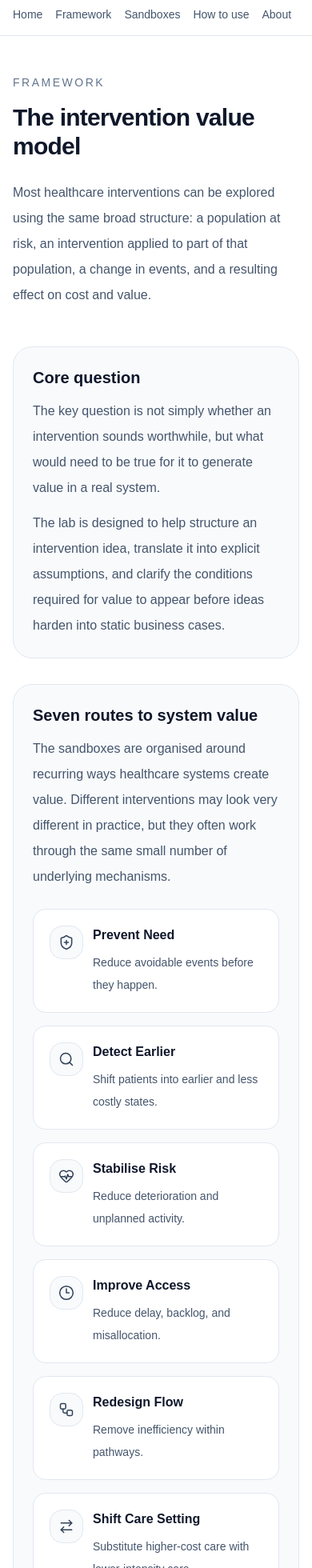
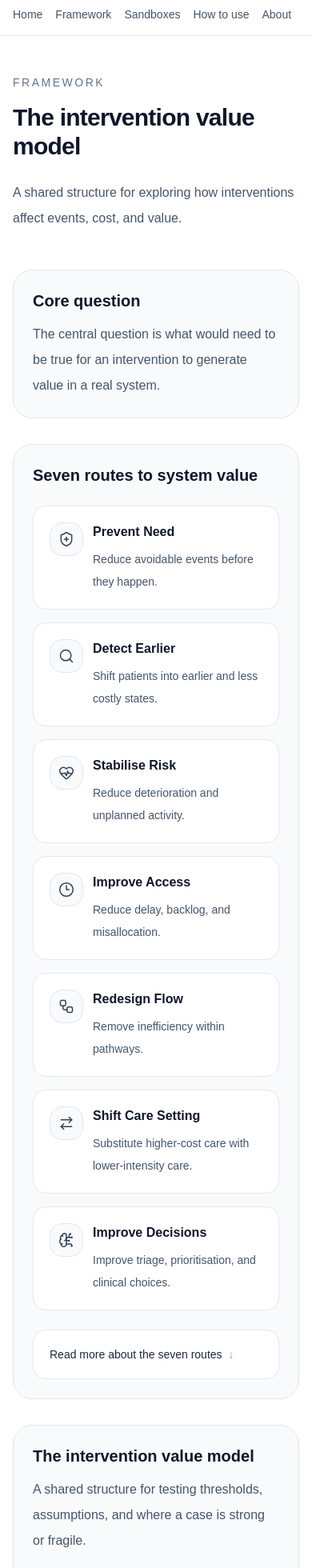
Before and after one commit to olivercareyncl/health-economics-scenario-lab, a Next.js app in the folder site/: page /framework in a window 390 px wide. Shown: the part 40-2000 px from the top of the page at 80% size. Built offline with nearby package versions, Linux system fonts and the light colour scheme.

Commit message:
Update page.tsx

```diff
--- a/site/src/app/framework/page.tsx
+++ b/site/src/app/framework/page.tsx
@@ -56,7 +56,13 @@ export default function FrameworkPage() {
       <h1 className="mt-4 text-3xl font-semibold tracking-tight md:text-4xl">
         The intervention value model
       </h1>
-      <p className="mt-6 max-w-3xl text-base leading-8 text-slate-600 md:text-lg">
+
+      <p className="mt-6 max-w-3xl text-base leading-8 text-slate-600 md:hidden">
+        A shared structure for exploring how interventions affect events, cost,
+        and value.
+      </p>
+
+      <p className="mt-6 hidden max-w-3xl text-base leading-8 text-slate-600 md:block md:text-lg">
         Most healthcare interventions can be explored using the same broad
         structure: a population at risk, an intervention applied to part of that
         population, a change in events, and a resulting effect on cost and
@@ -66,10 +72,17 @@ export default function FrameworkPage() {
       <section className="mt-12 space-y-8 md:space-y-10">
         <section className="rounded-3xl border border-slate-200 bg-slate-50 p-6 md:p-8">
           <h2 className="text-xl font-semibold">Core question</h2>
+
+          <p className="mt-3 max-w-3xl leading-8 text-slate-600 md:hidden">
+            The central question is what would need to be true for an
+            intervention to generate value in a real system.
+          </p>
+
+          <div className="hidden md:block">
             <p className="mt-3 max-w-3xl leading-8 text-slate-600">
               The key question is not simply whether an intervention sounds
-            worthwhile, but what would need to be true for it to generate value
-            in a real system.
+              worthwhile, but what would need to be true for it to generate
+              value in a real system.
             </p>
             <p className="mt-3 max-w-3xl leading-8 text-slate-600">
               The lab is designed to help structure an intervention idea,
@@ -77,11 +90,13 @@ export default function FrameworkPage() {
               required for value to appear before ideas harden into static
               business cases.
             </p>
+          </div>
         </section>
 
         <section className="rounded-3xl border border-slate-200 bg-slate-50 p-6 md:p-8">
           <h2 className="text-xl font-semibold">Seven routes to system value</h2>
-          <p className="mt-3 max-w-3xl leading-8 text-slate-600">
+
+          <p className="mt-3 hidden max-w-3xl leading-8 text-slate-600 md:block">
             The sandboxes are organised around recurring ways healthcare systems
             create value. Different interventions may look very different in
             practice, but they often work through the same small number of
@@ -241,6 +256,13 @@ export default function FrameworkPage() {
 
         <section className="rounded-3xl border border-slate-200 bg-slate-50 p-6 md:p-8">
           <h2 className="text-xl font-semibold">The intervention value model</h2>
+
+          <p className="mt-3 max-w-3xl leading-8 text-slate-600 md:hidden">
+            A shared structure for testing thresholds, assumptions, and where a
+            case is strong or fragile.
+          </p>
+
+          <div className="hidden md:block">
             <p className="mt-3 max-w-3xl leading-8 text-slate-600">
               Across the lab, value is explored through a shared model. A
               population is defined, baseline risk is estimated, an intervention
@@ -251,6 +273,7 @@ export default function FrameworkPage() {
               This creates a consistent way to test thresholds, compare
               assumptions, and see where a case is strong or fragile.
             </p>
+          </div>
 
           <div className="mt-8">
             <div className="block md:hidden">
@@ -408,6 +431,13 @@ export default function FrameworkPage() {
 
         <section className="rounded-3xl border border-slate-200 bg-slate-50 p-6 md:p-8">
           <h2 className="text-xl font-semibold">From idea to decision</h2>
+
+          <p className="mt-3 max-w-3xl leading-8 text-slate-600 md:hidden">
+            The same decision structure is applied across different intervention
+            contexts in the live sandbox library.
+          </p>
+
+          <div className="hidden md:block">
             <p className="mt-3 max-w-3xl leading-8 text-slate-600">
               The framework is applied across the live library of sandboxes. Each
               module explores a different intervention context, such as falls
@@ -419,6 +449,7 @@ export default function FrameworkPage() {
               stays the same is the decision structure: assumptions, system
               impact, thresholds, uncertainty, and interpretation.
             </p>
+          </div>
 
           <div className="mt-4">
             <Link
@@ -437,7 +468,8 @@ export default function FrameworkPage() {
             support earlier-stage thinking and make assumptions more transparent,
             not to replace formal economic evaluation or local validation.
           </p>
-          <p className="mt-3 max-w-3xl leading-8 text-slate-600">
+
+          <p className="mt-3 hidden max-w-3xl leading-8 text-slate-600 md:block">
             The code for the models is open and available on GitHub, so the
             underlying logic can be inspected rather than treated as a black box.
           </p>
```
Lines whose indentation alone changed are shown as unchanged.
